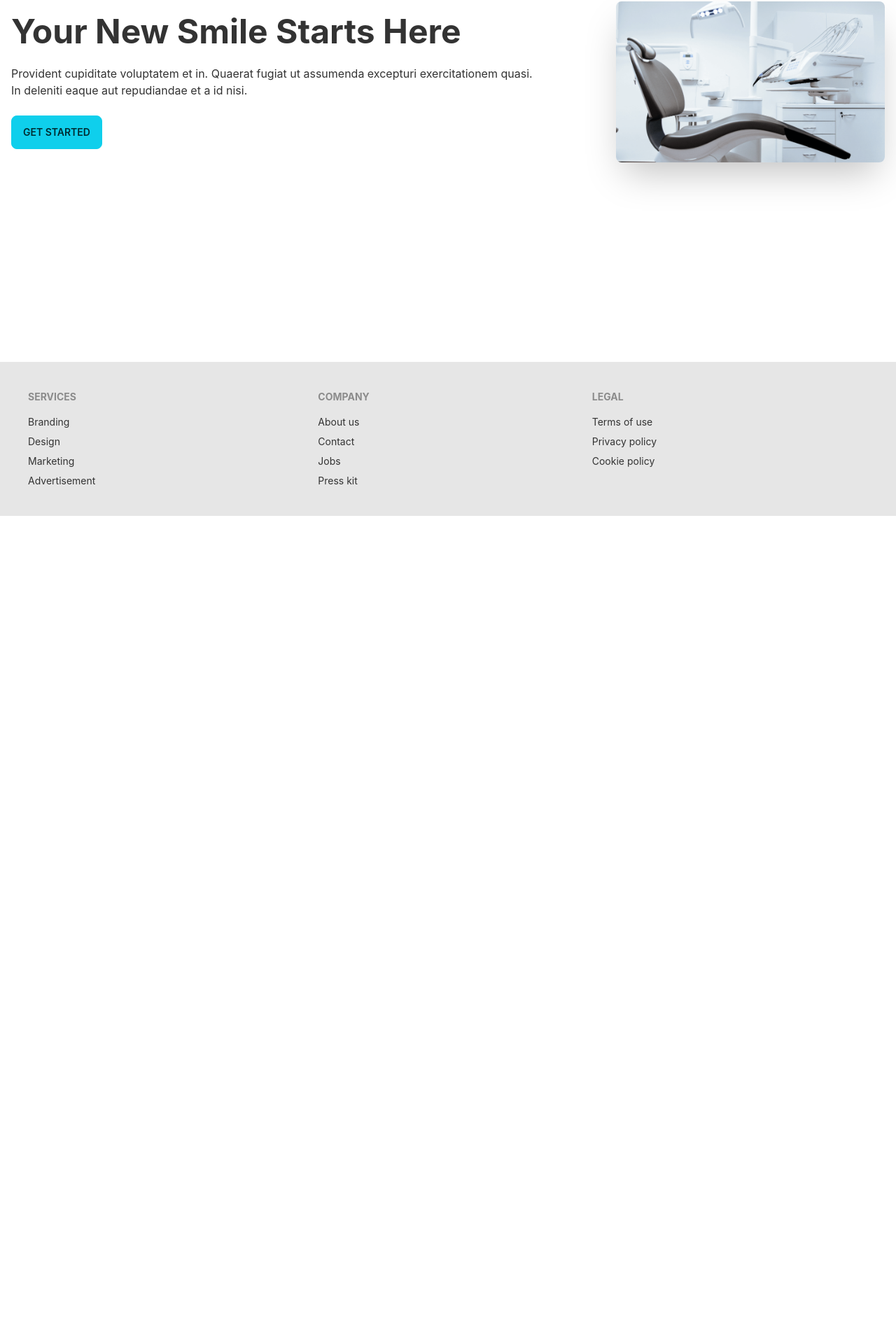
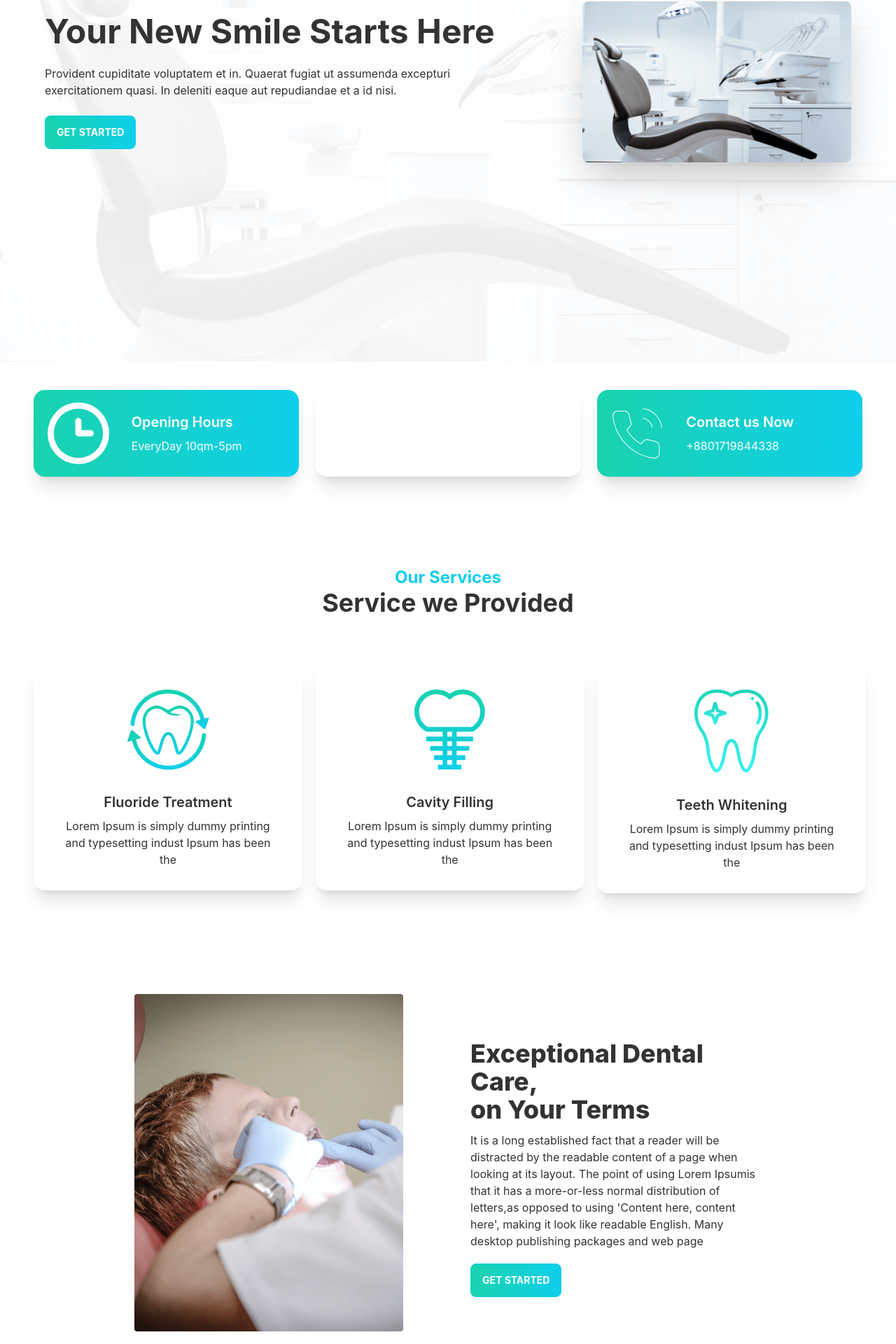
Before and after one commit to Mueid97/doctors-portal-client, a React (Create React App) app: page / in a window 1280 px wide. Shown: the part 347-2267 px from the top of the page at 70% size. Before the commit the page ends 1084 px from the top, so only its background shows below. Built offline with nearby package versions, Linux system fonts and the light colour scheme.

Commit message:
service sectiondone

```diff
--- a/src/App.js
+++ b/src/App.js
@@ -11,7 +11,7 @@ function App() {
       <Navbar></Navbar>
        <Routes>
         <Route path="/" element={<Home />} />
-        <Route path="about" element={<About />} />
+        <Route path="/about" element={<About />} />
       </Routes>
       <Footer></Footer>
     </div>
--- /dev/null
+++ b/src/PrimaryButton/PrimaryButton.js
@@ -0,0 +1,9 @@
+import React from 'react';
+
+const PrimaryButton = ({children}) => {
+    return (
+        <button className="btn btn-primary uppercase text-white font-bold bg-gradient-to-r from-secondary to-primary">{children}</button>
+    );
+};
+
+export default PrimaryButton;
--- /dev/null
+++ b/src/pages/Heros/Hero.js
@@ -0,0 +1,20 @@
+import React from 'react';
+
+const Hero = ({ cardTitle, img, bgClass, detail }) => {
+    return (
+        <div >
+            <div className={`card lg:card-side bg-base-100 shadow-xl ${bgClass}`} >
+                <figure className='lg:pl-5 lg:mt-0 mt-6'>
+                    <img src={img}  alt="Album" />
+                </figure>
+                <div class="card-body ">
+                    <h2 class="card-title text-white">{cardTitle}</h2>
+                    <p className='text-white'>{detail}</p>
+
+                </div>
+            </div>
+        </div>
+    );
+};
+
+export default Hero;
--- /dev/null
+++ b/src/pages/Heros/Heros.js
@@ -0,0 +1,17 @@
+import React from 'react';
+import clock from '../../assets/icons/clock.svg'
+import marker from '../../assets/icons/marker.svg'
+import phone from '../../assets/icons/phone.svg'
+import Hero from './Hero';
+const Heros = () => {
+
+    return (
+        <div className='grid grid-cols-1 lg:grid-cols-3 md:grid-cols-2 lg:mt-10 gap-6 px-12'>
+            <Hero cardTitle="Opening Hours" detail="EveryDay 10qm-5pm" bgClass="bg-gradient-to-r from-secondary to-primary" img={clock} ></Hero>
+            <Hero cardTitle="Visite Our Location" detail="Uttora-6, Dhaka" bgClass="bg-accent" img={marker}  ></Hero>
+            <Hero cardTitle="Contact us Now" detail="+8801719844338" bgClass="bg-gradient-to-r from-secondary to-primary" img={phone} ></Hero>
+        </div>
+    );
+};
+
+export default Heros;
--- a/src/pages/Home/Banner.js
+++ b/src/pages/Home/Banner.js
@@ -1,19 +1,25 @@
 import React from 'react';
 import bannarImg from '../../assets/images/chair.png'
+import PrimaryButton from '../../PrimaryButton/PrimaryButton';
+import bgBanner from '../../assets/images/bg.png'
 const Banner = () => {
     return (
-        <div>
-            <div class="hero min-h-screen ">
-                <div class="hero-content flex-col lg:flex-row-reverse gap-x-28">
-                    <img src={bannarImg} class="max-w-sm rounded-lg shadow-2xl" />
+
+        <div style={{background: `url(${bgBanner})`, backgroundSize: 'cover'}}>
+            <div className='px-12'>
+            <div className="hero min-h-screen  ">
+                <div className="hero-content flex-col lg:flex-row-reverse gap-x-28">
+                    <img src={bannarImg} className="max-w-sm rounded-lg shadow-2xl" alt='' />
                     <div>
-                        <h1 class="text-5xl font-bold">Your New Smile Starts Here</h1>
-                        <p class="py-6">Provident cupiditate voluptatem et in. Quaerat fugiat ut assumenda excepturi exercitationem quasi. In deleniti eaque aut repudiandae et a id nisi.</p>
-                        <button class="btn btn-primary">Get Started</button>
+                        <h1 className="text-5xl font-bold">Your New Smile Starts Here</h1>
+                        <p className="py-6">Provident cupiditate voluptatem et in. Quaerat fugiat ut assumenda excepturi exercitationem quasi. In deleniti eaque aut repudiandae et a id nisi.</p>
+                        <PrimaryButton>Get started</PrimaryButton>
                     </div>
                 </div>
             </div>
         </div>
+        </div>
+
     );
 };
 
--- a/src/pages/Home/Home.js
+++ b/src/pages/Home/Home.js
@@ -1,10 +1,14 @@
 import React from 'react';
+import Heros from '../Heros/Heros';
+import OurServices from '../OurServices/OurServices';
 import Banner from './Banner';
 
 const Home = () => {
     return (
         <div>
             <Banner></Banner>
+            <Heros></Heros>
+            <OurServices></OurServices>
         </div>
     );
 };
--- /dev/null
+++ b/src/pages/OurServices/OurServices.js
@@ -0,0 +1,57 @@
+import React from 'react';
+import OurService from '../../share/OurService/OurService';
+import fluoride from '../../assets/images/fluoride.png';
+import cavity from '../../assets/images/cavity.png';
+import whiten from '../../assets/images/whitening.png';
+import treatment from '../../assets/images/treatment.png'
+import PrimaryButton from '../../PrimaryButton/PrimaryButton';
+const OurServices = () => {
+    const services = [
+        {
+            "_id": 1,
+            "name": "Fluoride Treatment",
+            "details": "Lorem Ipsum is simply dummy printing and typesetting indust Ipsum has been the",
+            "img": fluoride,
+        },
+        {
+            "_id": 2,
+            "name": "Cavity Filling",
+            "details": "Lorem Ipsum is simply dummy printing and typesetting indust Ipsum has been the",
+            "img": cavity,
+        },
+        {
+            "_id": 3,
+            "name": "Teeth Whitening",
+            "details": "Lorem Ipsum is simply dummy printing and typesetting indust Ipsum has been the",
+            "img": whiten,
+        },
+    ]
+    return (
+        <section className='mt-32'>
+            <div>
+                <h4 className='text-center text-primary text-2xl font-bold'>Our Services</h4>
+                <h1 className='text-center text-4xl font-bold'>Service we Provided</h1>
+            </div>
+            <div className='grid sm:grid-cols-1 md:grid-cols-2 lg:grid-cols-3 gap-6 mt-16 px-12'>
+                {
+                    services.map(service => <OurService
+                        key={service._id}
+                        service={service}
+                    ></OurService>)
+                }
+            </div>
+            <div className='lg:flex justify-center items-center gap-24 lg:px-48 px-12 my-36'>
+                <div>
+                    <img className='rounded max-w-sm' src={treatment} alt="" />
+                </div>
+                <div className='mt-4'>
+                    <h1 className='text-4xl pb-3 font-extrabold'>Exceptional Dental Care, <br /> on Your Terms</h1>
+                    <p className='pb-5'>It is a long established fact that a reader will be distracted by the readable content of a page when looking at its layout. The point of using Lorem Ipsumis that it has a more-or-less normal distribution of letters,as opposed to using 'Content here, content here', making it look like readable English. Many desktop publishing packages and web page</p>
+                    <PrimaryButton>Get Started</PrimaryButton>
+                </div>
+            </div>
+        </section>
+    );
+};
+
+export default OurServices;
--- a/src/share/Footer/Footer.js
+++ b/src/share/Footer/Footer.js
@@ -1,28 +1,29 @@
 import React from 'react';
+import { Link } from 'react-router-dom';
 
 const Footer = () => {
     return (
         <div>
-            <footer class="footer p-10 bg-base-200 text-base-content">
+            <footer className="footer p-10 justify-around bg-base-200 text-base-content">
                 <div>
-                    <span class="footer-title">Services</span>
-                    <a class="link link-hover">Branding</a>
-                    <a class="link link-hover">Design</a>
-                    <a class="link link-hover">Marketing</a>
-                    <a class="link link-hover">Advertisement</a>
+                    <span className="footer-title">Services</span>
+                    <Link to='/' className="link link-hover">Marketing</Link>
+                    <Link to='/'className="link link-hover">Design</Link>
+                    <Link to='/'className="link link-hover">Branding</Link>
+                    <Link to='/' className="link link-hover">Advertisement</Link>
                 </div>
                 <div>
-                    <span class="footer-title">Company</span>
-                    <a class="link link-hover">About us</a>
-                    <a class="link link-hover">Contact</a>
-                    <a class="link link-hover">Jobs</a>
-                    <a class="link link-hover">Press kit</a>
+                    <span className="footer-title">Company</span>
+                    <Link to='/' className="link link-hover">About us</Link>
+                    <Link to='/' className="link link-hover">Contact</Link>
+                    <Link to='/' className="link link-hover">Jobs</Link>
+                    <Link to='/' className="link link-hover">Press kit</Link>
                 </div>
                 <div>
-                    <span class="footer-title">Legal</span>
-                    <a class="link link-hover">Terms of use</a>
-                    <a class="link link-hover">Privacy policy</a>
-                    <a class="link link-hover">Cookie policy</a>
+                    <span className="footer-title">Legal</span>
+                    <Link to='/' className="link link-hover">Terms of use</Link>
+                    <Link to='/' className="link link-hover">Privacy policy</Link>
+                    <Link to='/' className="link link-hover">Cookie policy</Link>
                 </div>
             </footer>
 
--- a/src/share/Navbar/Navbar.js
+++ b/src/share/Navbar/Navbar.js
@@ -11,22 +11,22 @@ const Navbar = () => {
         <li><Link to='/login'>Log in</Link></li>
     </>
     return (
-        <div class="navbar bg-base-100">
-        <div class="navbar-start">
-          <div class="dropdown">
-            <label tabindex="0" class="btn btn-ghost lg:hidden">
-              <svg xmlns="http://www.w3.org/2000/svg" class="h-5 w-5" fill="none" viewBox="0 0 24 24" stroke="currentColor"><path stroke-linecap="round" stroke-linejoin="round" stroke-width="2" d="M4 6h16M4 12h8m-8 6h16" /></svg>
+        <div className="navbar justify-between bg-base-100 px-12">
+            <div className="navbar-start">
+                <div className="dropdown">
+                    <label tabIndex="0" className="btn btn-ghost lg:hidden">
+                        <svg xmlns="http://www.w3.org/2000/svg" className="h-5 w-5" fill="none" viewBox="0 0 24 24" stroke="currentColor"><path strokeLinecap="round" strokeLinejoin="round" stokewidth="2" d="M4 6h16M4 12h8m-8 6h16" /></svg>
                     </label>
-            <ul tabindex="0" class="menu menu-compact dropdown-content mt-3 p-2 shadow bg-base-100 rounded-box w-52">
+                    <ul tabIndex="0" className="menu menu-compact dropdown-content mt-3 p-2 shadow bg-base-100 rounded-box w-52">
                         {
                             manuItems
                         }
                     </ul>
                 </div>
-          <a class="btn btn-ghost normal-case text-xl">Doctors Portal</a>
+                <Link to='/' className="btn btn-ghost normal-case text-xl">Doctors Portal</Link>
             </div>
-        <div class="navbar-center hidden lg:flex">
-          <ul class="menu menu-horizontal p-0">
+            <div className="navbar-center hidden lg:flex">
+                <ul className="menu menu-horizontal p-0">
                     {
                         manuItems
                     }
--- /dev/null
+++ b/src/share/OurService/OurService.js
@@ -0,0 +1,20 @@
+import React from 'react';
+
+const OurService = ({ service }) => {
+    return (
+        <div>
+            <div class="card w-96 bg-base-100 shadow-xl">
+                <figure class="px-10 pt-10">
+                    <img src={service.img} alt="Shoes" class="rounded-xl" />
+                </figure>
+                <div class="card-body items-center text-center">
+                    <h2 class="card-title">{service.name}</h2>
+                    <p>{service.details}</p>
+
+                </div>
+            </div>
+        </div>
+    );
+};
+
+export default OurService;
```
Lines whose indentation alone changed are shown as unchanged.
